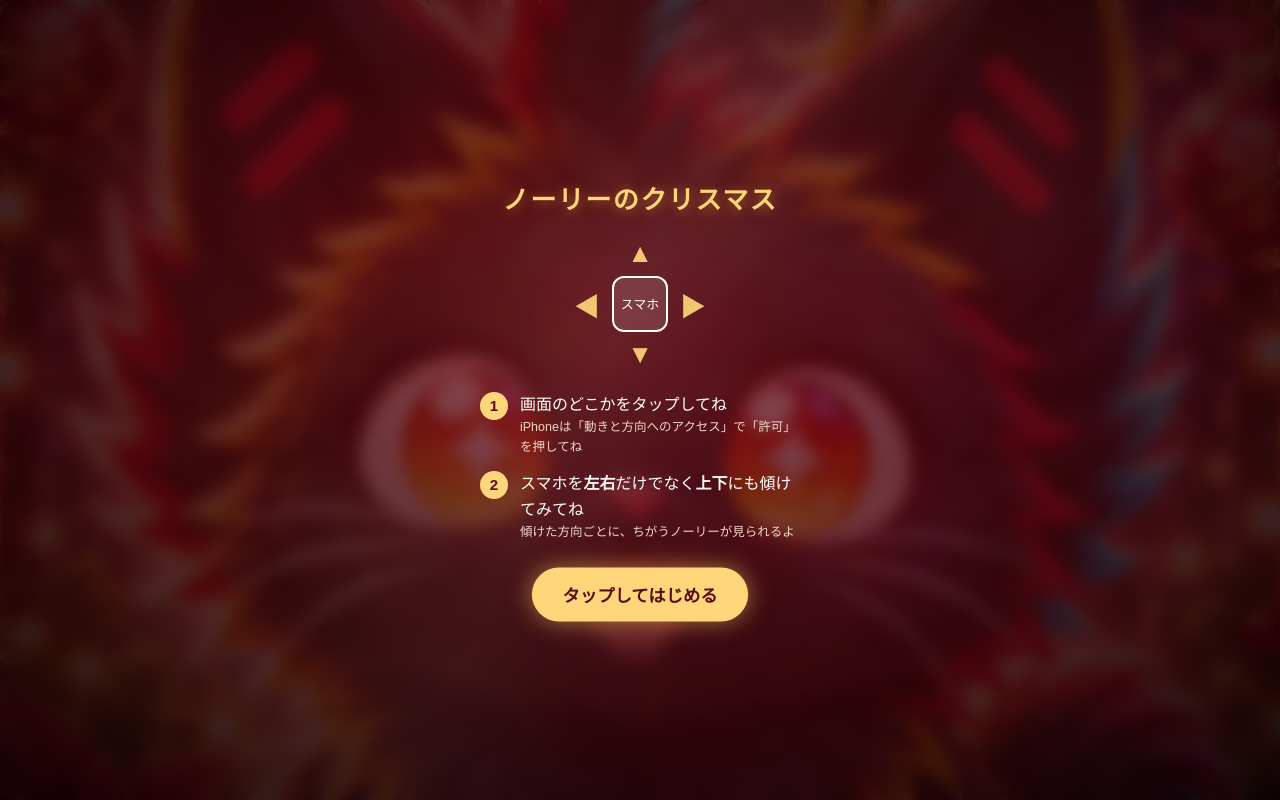
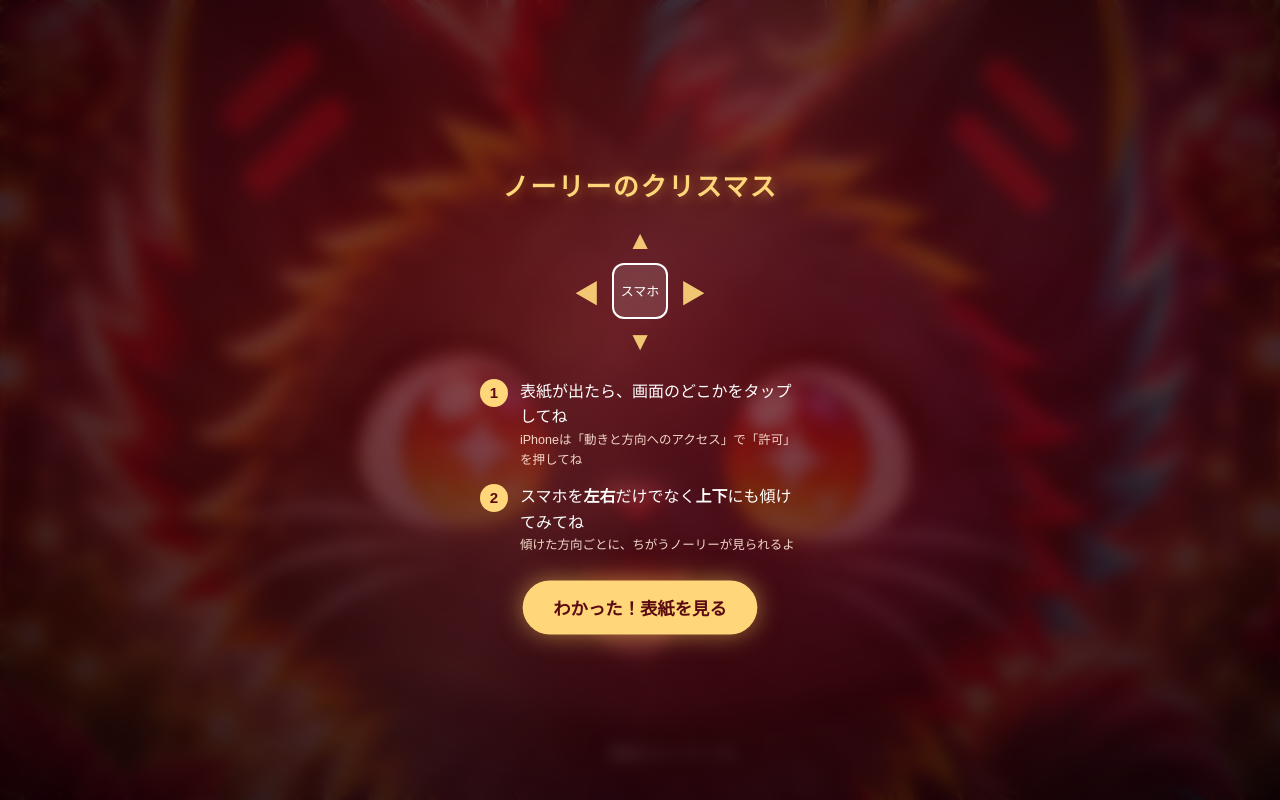
Before and after one commit to wff-pulse/nolly-lenticular, a plain HTML site: page christmas-cross/index.html in a window 1280 px wide. Drawn offline with Linux system fonts and the light colour scheme; animation ran at ten frames a second.

Commit message:
Add files via upload

```diff
--- a/christmas-cross/index.html
+++ b/christmas-cross/index.html
@@ -46,13 +46,17 @@ canvas{position:absolute;inset:0;width:100%;height:100%;display:block}
 .cross i{position:absolute;inset:38px;border-radius:12px;border:2px solid #fff;background:rgba(255,255,255,.12);
   display:grid;place-items:center;font-style:normal;font-size:13px}
 @keyframes nudge{50%{opacity:.35}}
-.intro .tap{margin-top:4px;padding:14px 30px;border-radius:999px;background:#ffd77a;color:#5a0a10;font-weight:700;font-size:17px;
+.intro .tap{border:0;cursor:pointer;font-family:inherit;margin-top:4px;padding:14px 30px;border-radius:999px;background:#ffd77a;color:#5a0a10;font-weight:700;font-size:17px;
   box-shadow:0 0 24px rgba(255,200,90,.55);animation:pulse 1.8s ease-in-out infinite}
 @keyframes pulse{50%{transform:scale(1.05)}}
 .sample-badge{position:absolute;z-index:6;pointer-events:none;top:calc(env(safe-area-inset-top,0px) + 14px);right:calc(env(safe-area-inset-right,0px) + 14px);
   padding:6px 12px;border-radius:6px;background:rgba(200,20,40,.85);color:#fff;font:700 13px/1.2 "Helvetica Neue",Arial,sans-serif;letter-spacing:.12em;text-align:center}
 .sample-badge small{display:block;font-size:10px;letter-spacing:.05em;font-weight:600}
-@media (prefers-reduced-motion:reduce){.cross span,.intro .tap{animation:none}}
+.hint{position:absolute;z-index:7;left:50%;bottom:calc(env(safe-area-inset-bottom,0px) + 28px);transform:translateX(-50%);
+  padding:9px 18px;border-radius:999px;background:rgba(0,0,0,.55);color:#fff;font:600 14px/1.2 "Hiragino Sans","Noto Sans JP",sans-serif;
+  pointer-events:none;white-space:nowrap;transition:opacity .5s;animation:pulse 1.8s ease-in-out infinite}
+.hint.hide{opacity:0}
+@media (prefers-reduced-motion:reduce){.hint{animation:none}.cross span,.intro .tap{border:0;cursor:pointer;font-family:inherit;animation:none}}
 </style>
 </head>
 <body>
@@ -60,14 +64,15 @@ canvas{position:absolute;inset:0;width:100%;height:100%;display:block}
   <canvas id="cv"></canvas>
   <div class="ridges"></div><div class="ridgesH"></div><div class="rainbow"></div><div class="glare"></div><div class="vignette"></div>
   <div class="sample-badge">SAMPLE<small>サンプル</small></div>
+  <div class="hint" id="hint">画面をタップしてね</div>
   <div class="intro" id="intro" role="dialog" aria-label="楽しみ方">
     <h1>ノーリーのクリスマス</h1>
     <div class="cross" aria-hidden="true"><span class="u">▲</span><span class="d">▼</span><span class="l">◀</span><span class="r">▶</span><i>スマホ</i></div>
     <ol>
-      <li><b>1</b><div>画面のどこかをタップしてね<small>iPhoneは「動きと方向へのアクセス」で「許可」を押してね</small></div></li>
+      <li><b>1</b><div>表紙が出たら、画面のどこかをタップしてね<small>iPhoneは「動きと方向へのアクセス」で「許可」を押してね</small></div></li>
       <li><b>2</b><div>スマホを<strong>左右</strong>だけでなく<strong>上下</strong>にも傾けてみてね<small>傾けた方向ごとに、ちがうノーリーが見られるよ</small></div></li>
     </ol>
-    <div class="tap">タップしてはじめる</div>
+    <button type="button" class="tap" id="introOk">わかった！表紙を見る</button>
   </div>
 </div>
 <script>
@@ -171,9 +176,14 @@ canvas{position:absolute;inset:0;width:100%;height:100%;display:block}
   function listen(){ if(!listening){ listening=true; addEventListener('deviceorientation',onOrient,true); } }
   var needsPermission=typeof DeviceOrientationEvent!=='undefined'&&typeof DeviceOrientationEvent.requestPermission==='function';
   if(!needsPermission){ listen(); perm='不要'; }
-  var intro=document.getElementById('intro');
+  var intro=document.getElementById('intro'), hint=document.getElementById('hint');
+  intro.addEventListener('click',function(ev){
+    ev.stopPropagation();                       // ここでは傾きを始めない（説明を閉じるだけ）
+    if(ev.target.id!=='introOk') return;        // ボタンを押した時だけ表紙へ
+    intro.classList.add('hide'); setTimeout(function(){intro.remove();},600);
+  });
+  addEventListener('deviceorientation',function(e){ if(e.gamma!=null&&hint) hint.classList.add('hide'); });
   card.addEventListener('click',function(){
-    if(intro&&!intro.classList.contains('hide')){ intro.classList.add('hide'); setTimeout(function(){intro.remove();},600); }
     if(needsPermission&&perm!=='granted'){
       try{ DeviceOrientationEvent.requestPermission().then(function(r){ perm=r; if(r==='granted') listen(); }).catch(function(x){ perm='エラー:'+(x&&x.message||x); }); }
       catch(x){ perm='エラー:'+(x&&x.message||x); }
```
